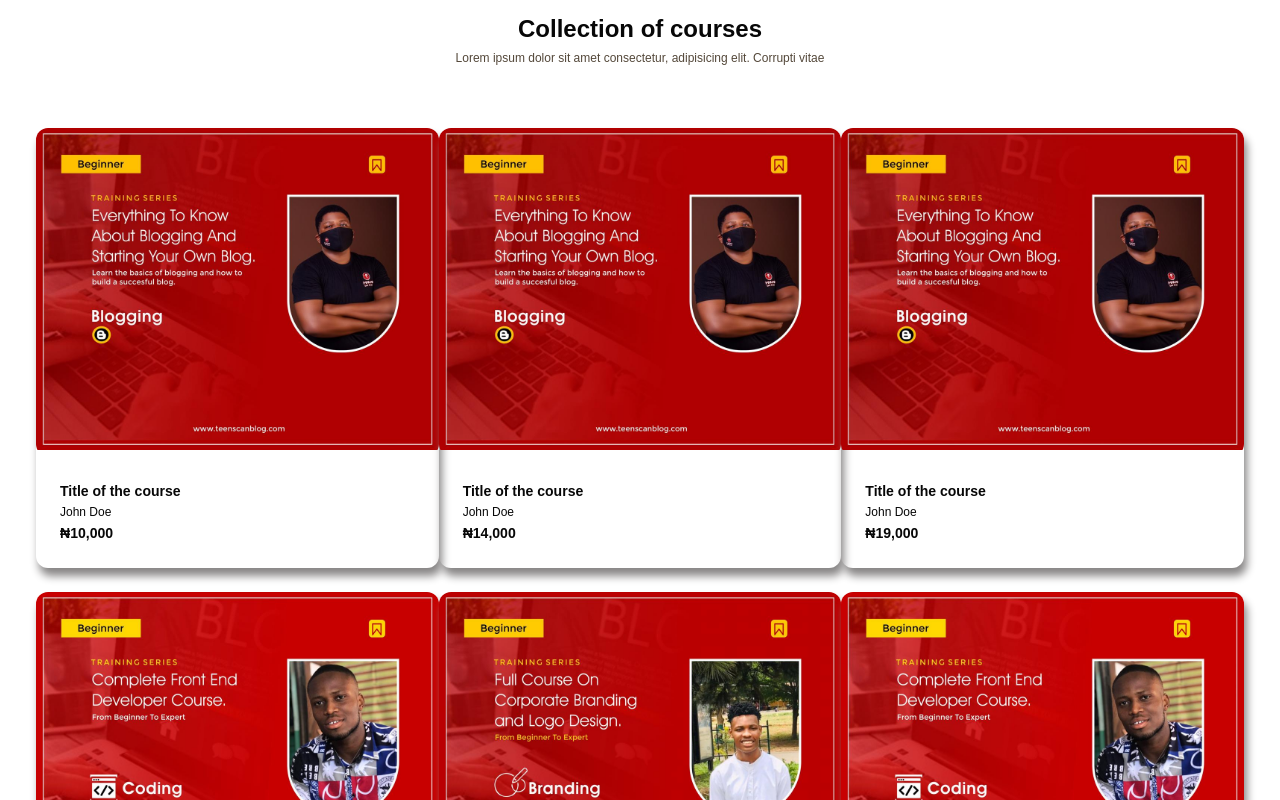
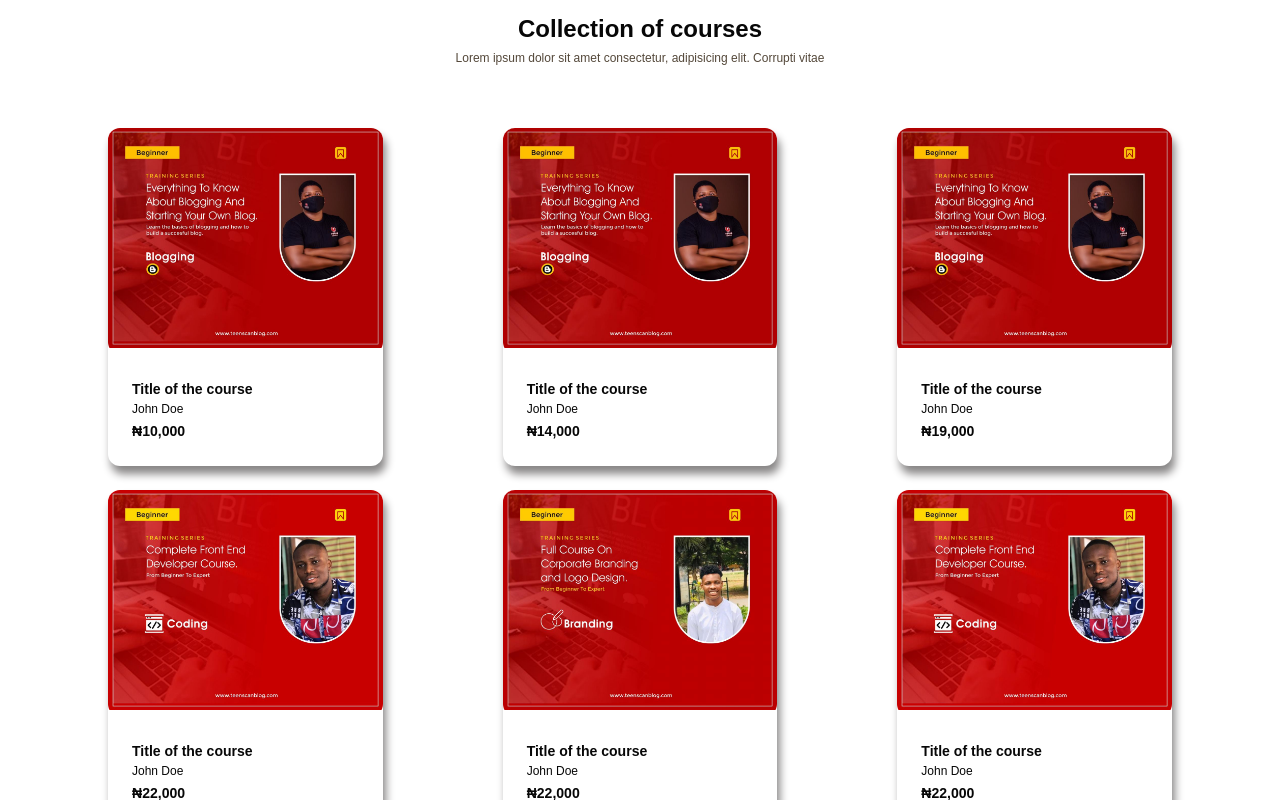
Before and after one commit to Niscolinx/teenscan, a React (Create React App) app: page / in a window 1280 px wide. Shown: the part 660-1460 px from the top of the page. Built offline with nearby package versions, Linux system fonts and the light colour scheme; what react-router-last-location would draw is missing.

Commit message:
working on courses

```diff
--- a/src/sass/components/course_cards.scss
+++ b/src/sass/components/course_cards.scss
@@ -1,14 +1,17 @@
 .course__cards {
     margin: 5rem 0;
     display: grid;
-    grid-template-columns: repeat(auto-fit, minmax(30rem, 1fr));
+    grid-template-columns: repeat(auto-fit, minmax(20rem, 1fr));
     row-gap: 2rem;
+    column-gap: 10rem;
     justify-items: center;
+    padding: 0 6rem;
 
     .course {
         box-shadow: 3px 8px 9px rgb(136, 134, 134);
         border-radius: 1rem 1rem;
         width: 100%;
+
 
         &__imgbox {
             border-radius: 1rem 1rem;
```
